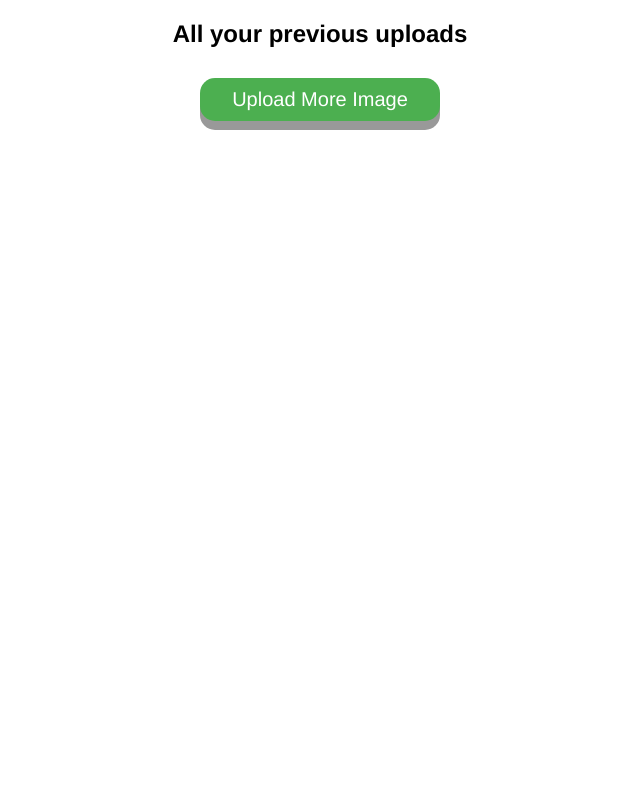
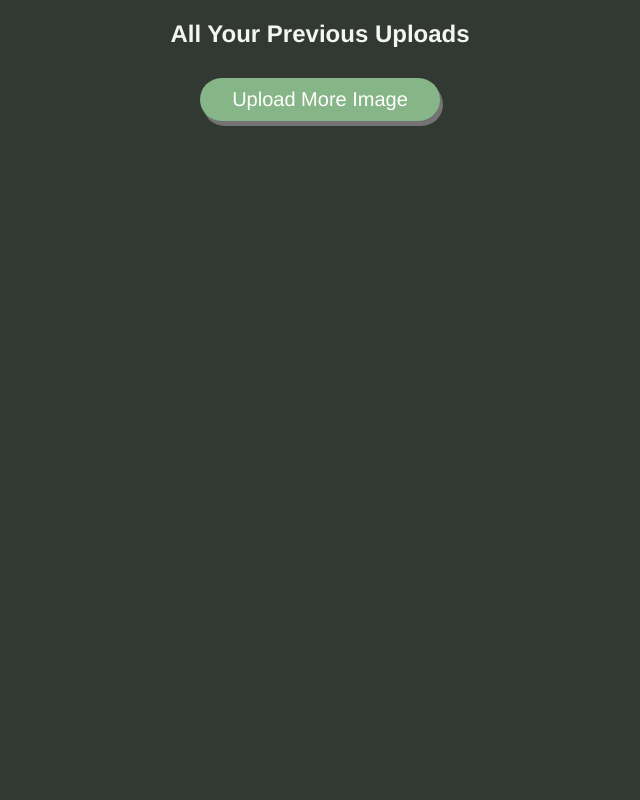
Before and after one commit to zsenarchitect/ImageTransfer, a Django app: page /all/ in a window 1280 px wide. Shown: the whole page, without its empty margins (320-960 px from the left). Run offline with Django 4.2, Linux system fonts and the light colour scheme; data that the repository does not hold is empty.

Commit message:
fix animation

```diff
--- a/Projects/ImageTransferApp/static/styles.css
+++ b/Projects/ImageTransferApp/static/styles.css
@@ -7,10 +7,10 @@
     text-decoration: none;
     outline: none;
     color: #fff;
-    background-color: #4CAF50;
-    border: none;
-    border-radius: 15px;
-    box-shadow: 0 9px #999;
+    background-color: #86b587;
+    border: None;
+    border-radius: 35px;
+    box-shadow: 3px 5px #737373;
     width: 200px;
     margin: 10px 0;  /* vertical space of 10px, no horizontal space */
   }
@@ -19,7 +19,7 @@
 
 .button:active {
   background-color: #3e8e41;
-    box-shadow: 0 5px #666;
+  box-shadow: 0 2px #666;
   transform: translateY(4px);
 }
 
@@ -39,18 +39,27 @@
   margin: 0;
   padding: 0;
   font-family: Helvetica, Arial, sans-serif;
+  background: rgb(50, 57, 50);
+  color: whitesmoke;
 }
 
 
 .image-container {
-    margin-bottom: 50px;
+  margin: 50px 0;
 }
 
 .uploaded-image {
   max-width: 80vw;
   height: auto;
+  transition: transform 0.2s ease-in-out;
 }
 
 .image-caption {
   text-align: center;
 }
+
+
+
+.uploaded-image:hover {
+  transform: scale(1.05);
+}
--- a/Projects/ImageTransferApp/templates/all_images.html
+++ b/Projects/ImageTransferApp/templates/all_images.html
@@ -10,7 +10,7 @@
 
 <body>
 
-    <h2>All your previous uploads</h2>
+    <h2>All Your Previous Uploads</h2>
 <!-- Button to navigate to the all images page -->
 <a href="/upload/" class="button">Upload More Image</a>
 
--- a/Projects/ImageTransferApp/templates/upload.html
+++ b/Projects/ImageTransferApp/templates/upload.html
@@ -17,7 +17,7 @@
 </form>
 
 <!-- A div to contain the preview -->
-<div id="preview"></div>
+<div id="preview" margin = 50px, 0></div>
 
 <!-- Container for the buttons -->
 <div class="button-container">
```
Lines whose indentation alone changed are shown as unchanged.
